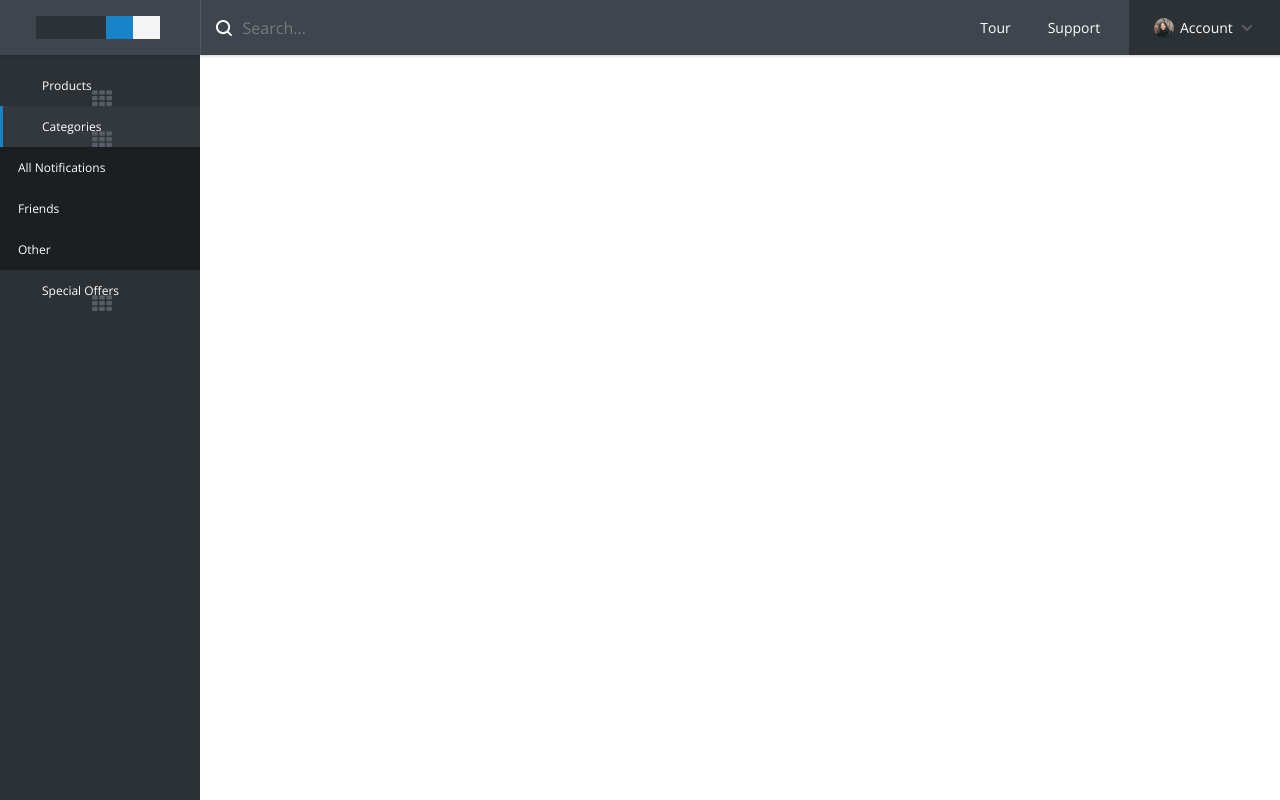
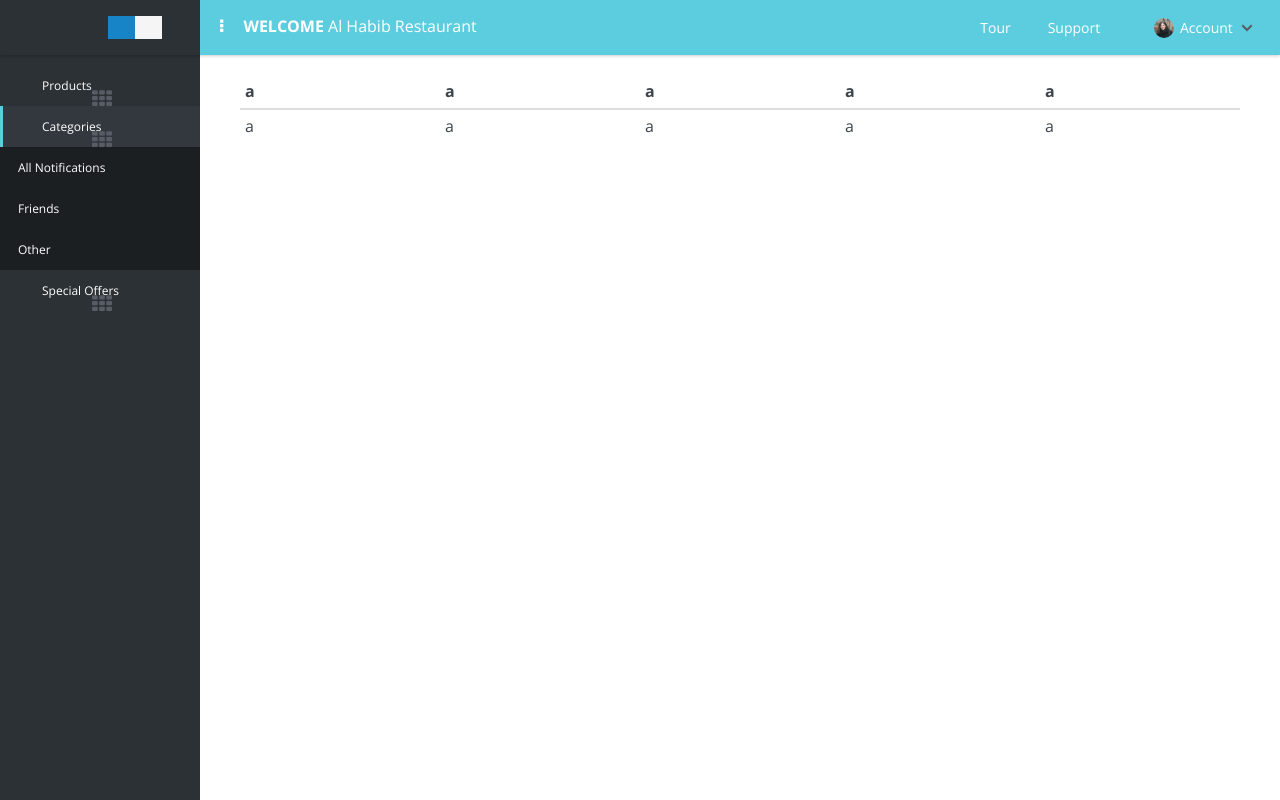
Before and after one commit to TheHanif/Restaurant-app, a PHP site: page / in a window 1280 px wide. Run offline with PHP 8.4, Linux system fonts and the light colour scheme; the visitor is signed in with stand-in values (Sample User, id 1); some libraries are stand-ins or nearby versions.

Commit message:
Initialising color
Change color as theme

```diff
--- a/assets/css/main-styles.css
+++ b/assets/css/main-styles.css
@@ -3,10 +3,61 @@ a:hover, a:active, a:focus{
 	outline: none;
 }
 
+
+/*==============================
+=            Header            =
+==============================*/
+
+.cd-main-header{
+	background-color: #5ccddf;
+	color: #fff;
+}
+.cd-main-header a{
+	color: #fff;
+}
+
+.cd-main-header .cd-logo{
+	/*background-color: #354052;*/
+	background-color: #2C3136;
+	margin: 0;
+	padding: 16px 38px 16px 38px;
+	display: block;
+}
+.cd-main-header .cd-search{
+	margin-left: 0;
+}
+.cd-search input{
+	background-color: transparent;
+	border: none;
+}
+.cd-top-nav .has-children{
+	background-color: transparent;
+}
+.cd-welcome .fa{
+	margin: 0 1.25em;
+}
+.cd-welcome strong{
+	font-weight: bold;
+	text-transform: uppercase;
+}
+.cd-welcome {
+  display: inline-block;
+  float: left;
+  height: 100%;
+  margin: 0;
+  /*width: 250px;*/
+	padding-top: 15px;
+}
+/*=====  End of Header  ======*/
+
+
+
 /*===============================
 =            Sidebar            =
 ===============================*/
+.cd-side-nav{
 
+}
 .cd-side-nav > ul > li > a::before{
 	display: none;
 }
@@ -39,4 +90,18 @@ color: #585C64;
 	    font-size: 20px;
 	  }
 }
+.cd-side-nav .active > a {
+  box-shadow: 3px 0 0 #5ccddf inset;
+}
 /*=====  End of Sidebar  ======*/
+
+
+/*============================
+=            BODY            =
+============================*/
+
+.cd-main-content .content-wrapper {
+  padding: 75px 2.5em 2.5em;
+}
+
+/*=====  End of BODY  ======*/
--- a/includes/header.php
+++ b/includes/header.php
@@ -24,11 +24,15 @@
 <header class="cd-main-header">
 	<a href="#0" class="cd-logo"><img src="assets/codyhouse-menu/img/cd-logo.svg" alt="Logo"></a>
 
-	<div class="cd-search is-hidden">
+	<!-- <div class="cd-search is-hidden">
 		<form action="#0">
 			<input type="search" placeholder="Search...">
 		</form>
-	</div> <!-- cd-search -->
+	</div> --> <!-- cd-search -->
+
+	<div class="cd-welcome">
+		<i class="fa fa-ellipsis-v"></i><strong>Welcome</strong> Al Habib Restaurant
+	</div><!-- cd-welcome -->
 
 	<a href="#0" class="cd-nav-trigger"><span></span></a>
 
--- a/index.php
+++ b/index.php
@@ -1,3 +1,32 @@
 <?php include 'includes/header.php'; ?>
 
+
+
+<div class="container-fluide">
+
+	<div class="table-responsive">
+		<table class="table table-hover table-condensed">
+			<thead>
+				<tr>
+					<th>a</th>
+					<th>a</th>
+					<th>a</th>
+					<th>a</th>
+					<th>a</th>
+				</tr>
+			</thead>
+			<tbody>
+				<tr>
+					<td>a</td>
+					<td>a</td>
+					<td>a</td>
+					<td>a</td>
+					<td>a</td>
+				</tr>
+			</tbody>
+		</table>
+	</div>
+
+</div>
+
 <?php include 'includes/footer.php'; ?>
```
